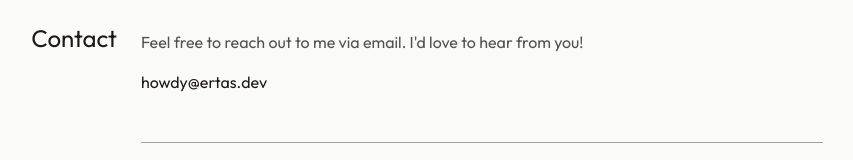
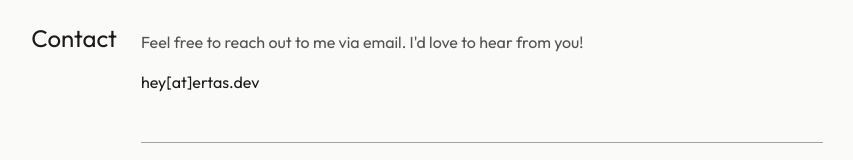
Before and after one commit to oerts/ertas, a Next.js app: page / in a window 1280 px wide. Shown: the part 883-1043 px from the top of the page, without its empty margins (158-1011 px from the left). Built offline with nearby package versions, Linux system fonts and the light colour scheme.

Commit message:
change email address

```diff
--- a/app/components/contact.tsx
+++ b/app/components/contact.tsx
@@ -8,11 +8,7 @@ export default function Contact() {
         Feel free to reach out to me via email. I'd love to hear from you!
       </p>
       <div className="flex items-center text-base">
-        <span>howdy</span>
-        <span>@</span>
-        <span>ertas</span>
-        <span>.</span>
-        <span>dev</span>
+        <span>hey[at]ertas.dev</span>
       </div>
     </div>
   );
```
